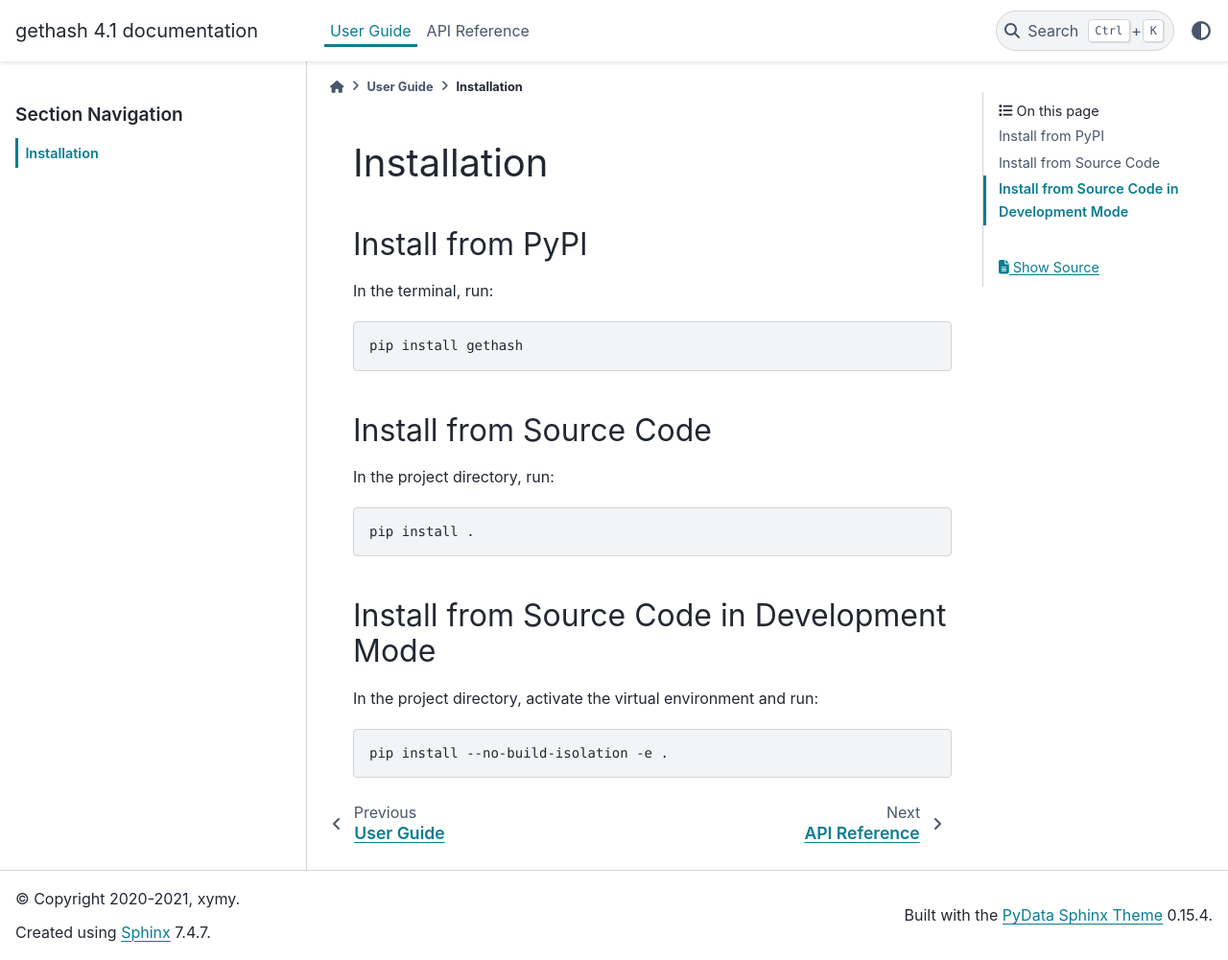
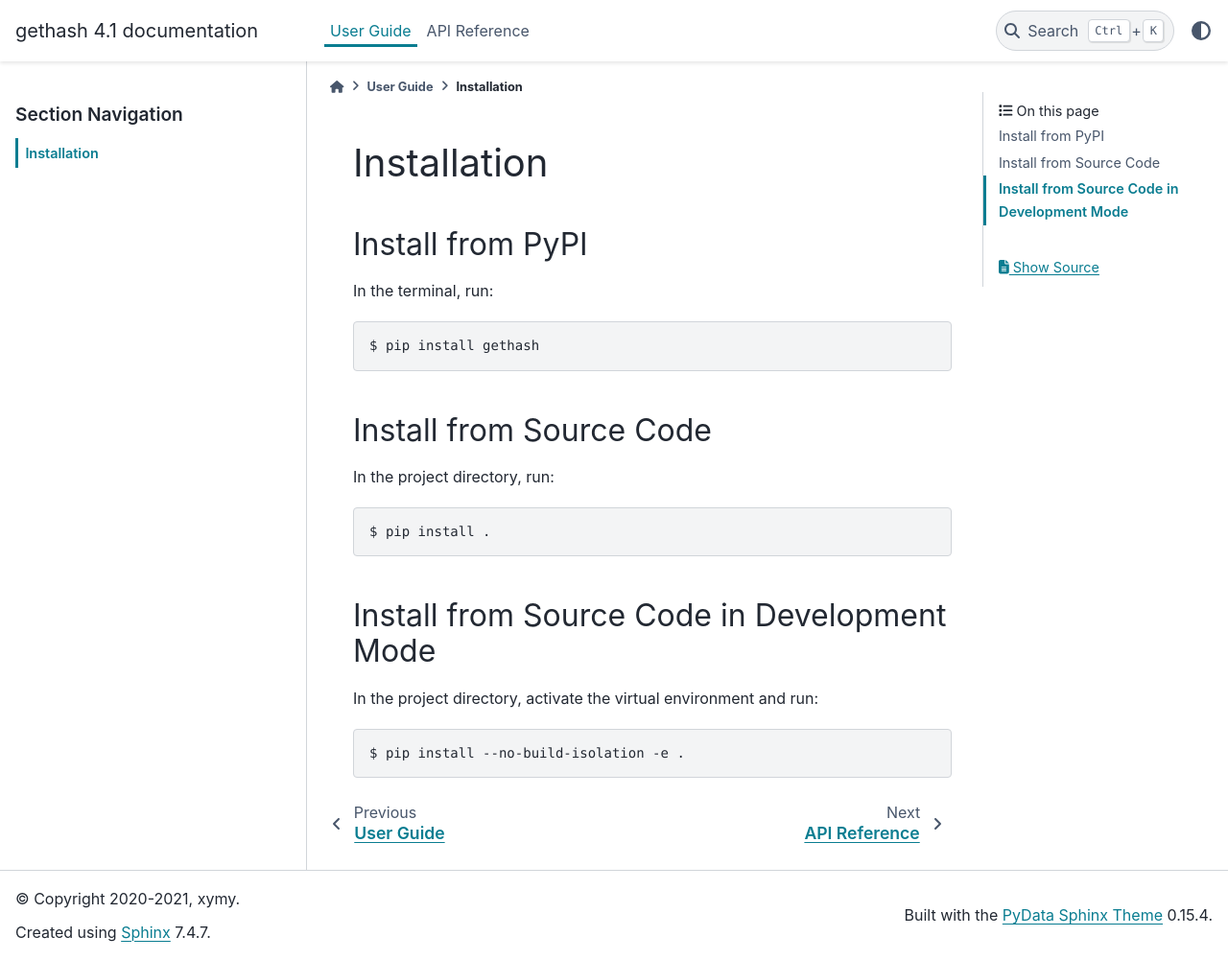
Before and after one commit to xymy/gethash, a Sphinx documentation site: the page built from doc/user/install.rst, in a window 1280 px wide and 1001 px high. Shown: the whole window at 96% size. Built offline with Sphinx 7.4.7 and the PyData theme 0.15.4, drawn with Linux system fonts in a browser that asks for light colours.

Commit message:
Update shell commands

```diff
--- a/doc/index.rst
+++ b/doc/index.rst
@@ -3,9 +3,9 @@
 
 A set of command-line tools that can generate or check various hash values.
 
-.. code-block:: console
+.. code-block:: shell
 
-    gethash
+    $ gethash
 
 Table of Contents
 -----------------
--- a/doc/user/install.rst
+++ b/doc/user/install.rst
@@ -6,24 +6,24 @@
 
 In the terminal, run:
 
-.. code-block:: console
+.. code-block:: shell
 
-    pip install gethash
+    $ pip install gethash
 
 Install from Source Code
 ------------------------
 
 In the project directory, run:
 
-.. code-block:: console
+.. code-block:: shell
 
-    pip install .
+    $ pip install .
 
 Install from Source Code in Development Mode
 --------------------------------------------
 
 In the project directory, activate the virtual environment and run:
 
-.. code-block:: console
+.. code-block:: shell
 
-    pip install --no-build-isolation -e .
+    $ pip install --no-build-isolation -e .
```
